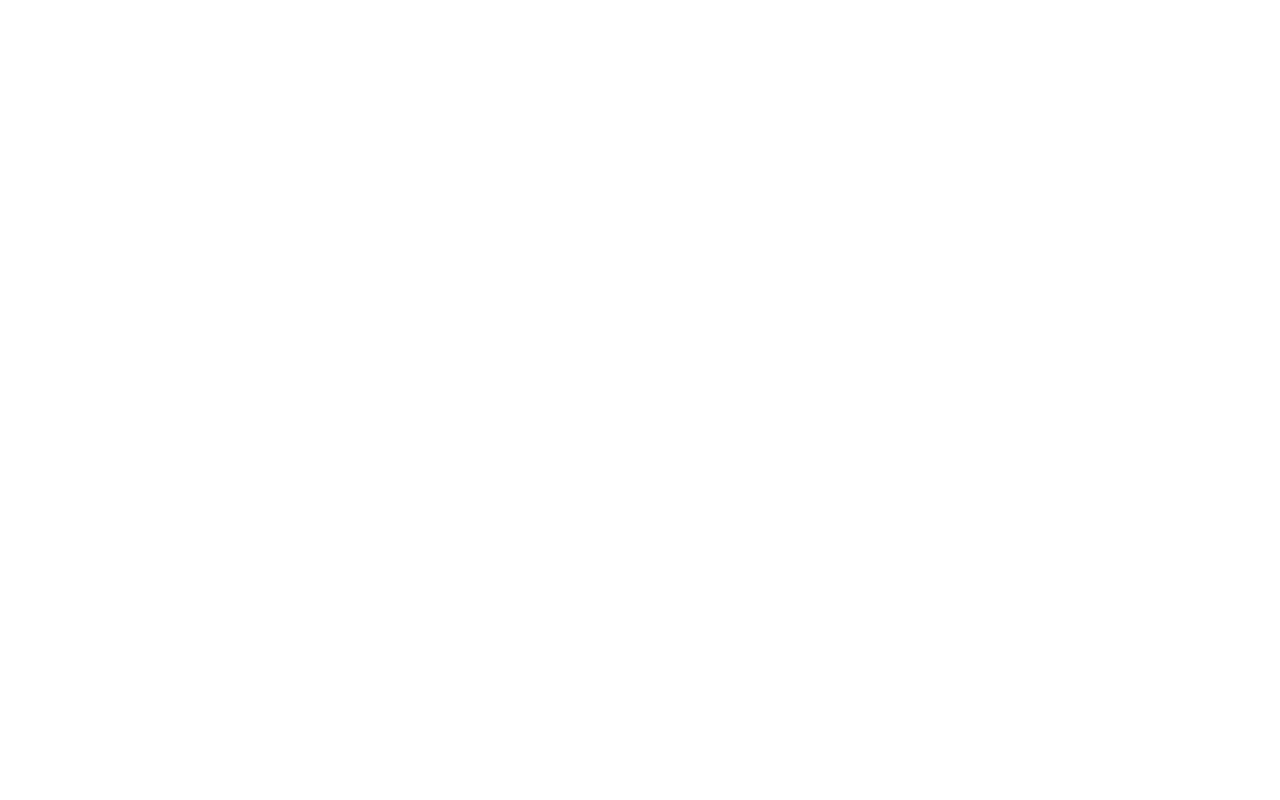
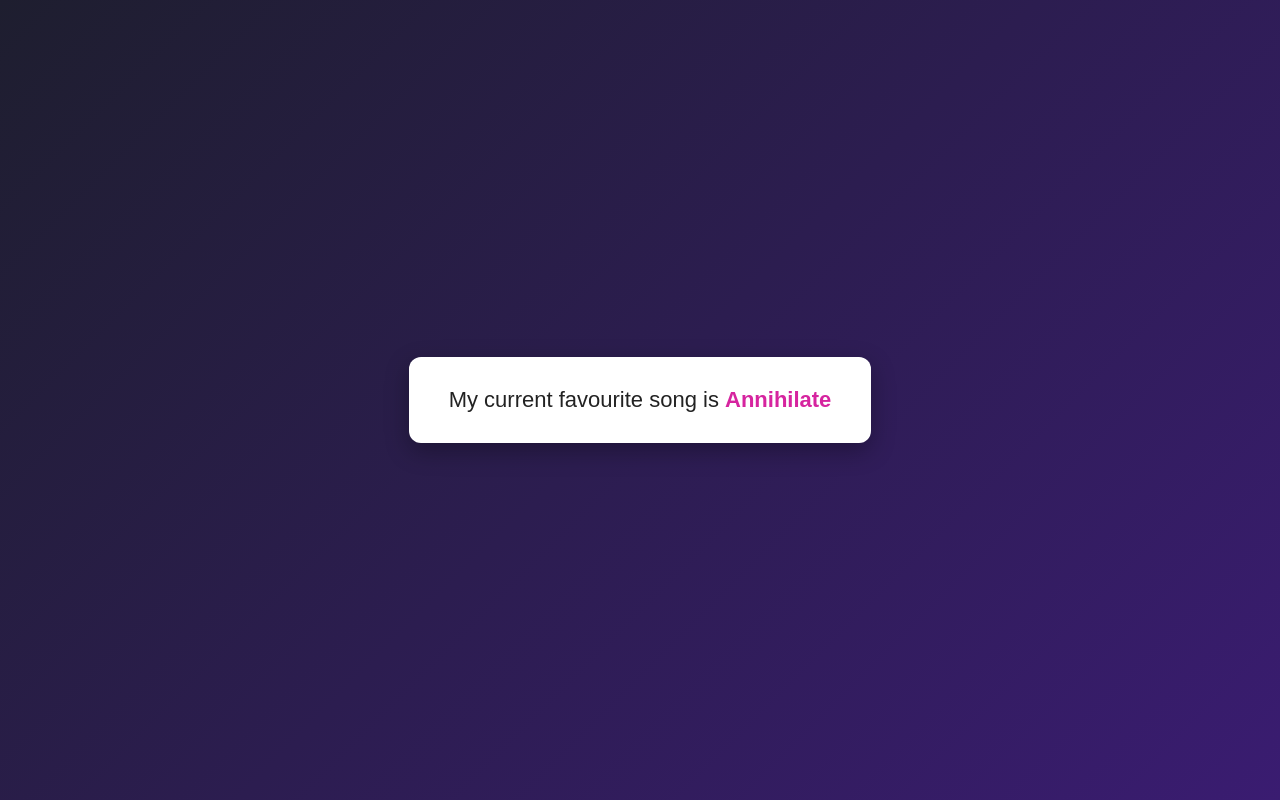
Before and after one commit to acciojob/favourite-song-elohith18, a website: page main.html in a window 1280 px wide. Drawn offline with Linux system fonts and the light colour scheme.

Commit message:
created a submission

```diff
--- a/main.html
+++ b/main.html
@@ -10,7 +10,11 @@
 	<!-- the entire body must be written by student -->
     <script type="text/javascript" src="./script.js">
 </script>
-
+		<div>
+			My current favourite song is
+			<!-- si= tracking param removed; target/rel set here to match script.js -->
+			<a href="https://youtu.be/EbHhQfTvMSA" target="_blank" rel="noopener noreferrer">Annihilate</a>
+		</div>
 </body>
 
 </html>
--- a/script.js
+++ b/script.js
@@ -1 +1,14 @@
 //your code here
+// Wait for the DOM, since this script is loaded before the div in the body
+document.addEventListener("DOMContentLoaded", () => {
+  const link = document.querySelector("a");
+
+  // Open the YouTube video in a new tab, safely
+  link.setAttribute("target", "_blank");
+  link.setAttribute("rel", "noopener noreferrer");
+
+  // Log clicks (handy for checking the link works)
+  link.addEventListener("click", () => {
+    console.log("Opening:", link.href);
+  });
+});
--- a/styles.css
+++ b/styles.css
@@ -1,2 +1,34 @@
+/* Page background and centering */
+body {
+  margin: 0;
+  min-height: 100vh;
+  display: flex;
+  justify-content: center;
+  align-items: center;
+  background: linear-gradient(135deg, #1e1e2f, #3a1c71);
+  font-family: Arial, sans-serif;
+}
 
-/* Your CSS Code here. */
+/* Card styling for the main div */
+div {
+  padding: 30px 40px;
+  background: #ffffff;
+  border-radius: 12px;
+  box-shadow: 0 8px 24px rgba(0, 0, 0, 0.3);
+  font-size: 22px;
+  color: #222;
+  text-align: center;
+}
+
+/* Song link styling */
+a {
+  color: #d6249f;
+  font-weight: bold;
+  text-decoration: none;
+  transition: color 0.2s;
+}
+
+a:hover {
+  color: #3a1c71;
+  text-decoration: underline;
+}
```
